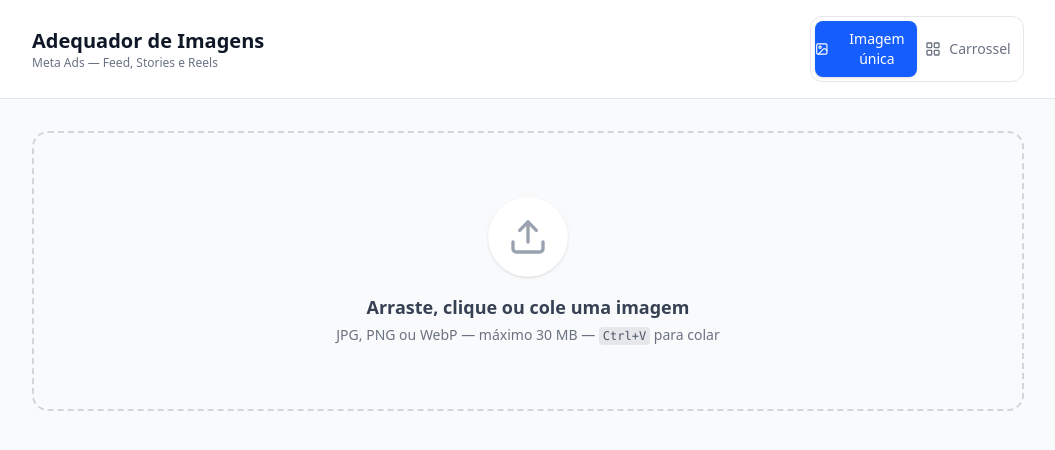
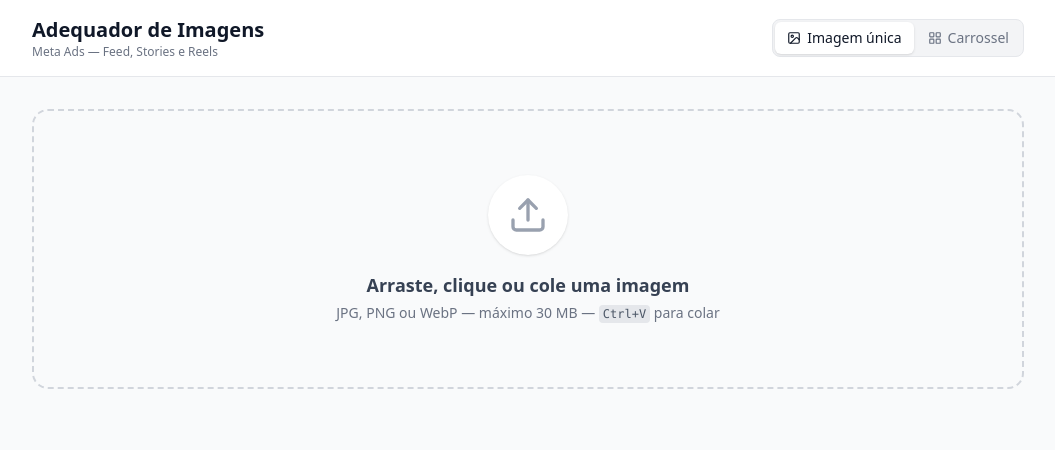
Before and after one commit to thiagosansi/adequadordeimagens, a Next.js app: page / in a window 1280 px wide. Shown: the top 450 px of the page, without its empty margins (112-1167 px from the left). Built offline with nearby package versions, Linux system fonts and the light colour scheme.

Commit message:
fix(ui): compact mode switcher — single line, segmented control style

```diff
--- a/src/components/app-mode-switcher.tsx
+++ b/src/components/app-mode-switcher.tsx
@@ -10,29 +10,29 @@ type Props = {
 
 export function AppModeSwitcher({ mode, onChange }: Props) {
   return (
-    <div className="flex rounded-xl border border-gray-200 bg-white p-1">
+    <div className="inline-flex rounded-lg border border-gray-200 bg-gray-100 p-0.5 gap-0.5">
       <button
         onClick={() => onChange('single')}
         className={cn(
-          'flex flex-1 items-center justify-center gap-2 rounded-lg py-2 text-sm font-medium transition-all',
+          'flex items-center gap-1.5 whitespace-nowrap rounded-md px-3 py-1.5 text-sm font-medium transition-all',
           mode === 'single'
-            ? 'bg-blue-600 text-white shadow-sm'
-            : 'text-gray-500 hover:text-gray-800',
+            ? 'bg-white text-gray-900 shadow-sm'
+            : 'text-gray-500 hover:text-gray-700',
         )}
       >
-        <Image className="h-4 w-4" />
+        <Image className="h-3.5 w-3.5 shrink-0" />
         Imagem única
       </button>
       <button
         onClick={() => onChange('carousel')}
         className={cn(
-          'flex flex-1 items-center justify-center gap-2 rounded-lg py-2 text-sm font-medium transition-all',
+          'flex items-center gap-1.5 whitespace-nowrap rounded-md px-3 py-1.5 text-sm font-medium transition-all',
           mode === 'carousel'
-            ? 'bg-blue-600 text-white shadow-sm'
-            : 'text-gray-500 hover:text-gray-800',
+            ? 'bg-white text-gray-900 shadow-sm'
+            : 'text-gray-500 hover:text-gray-700',
         )}
       >
-        <LayoutGrid className="h-4 w-4" />
+        <LayoutGrid className="h-3.5 w-3.5 shrink-0" />
         Carrossel
       </button>
     </div>
```
